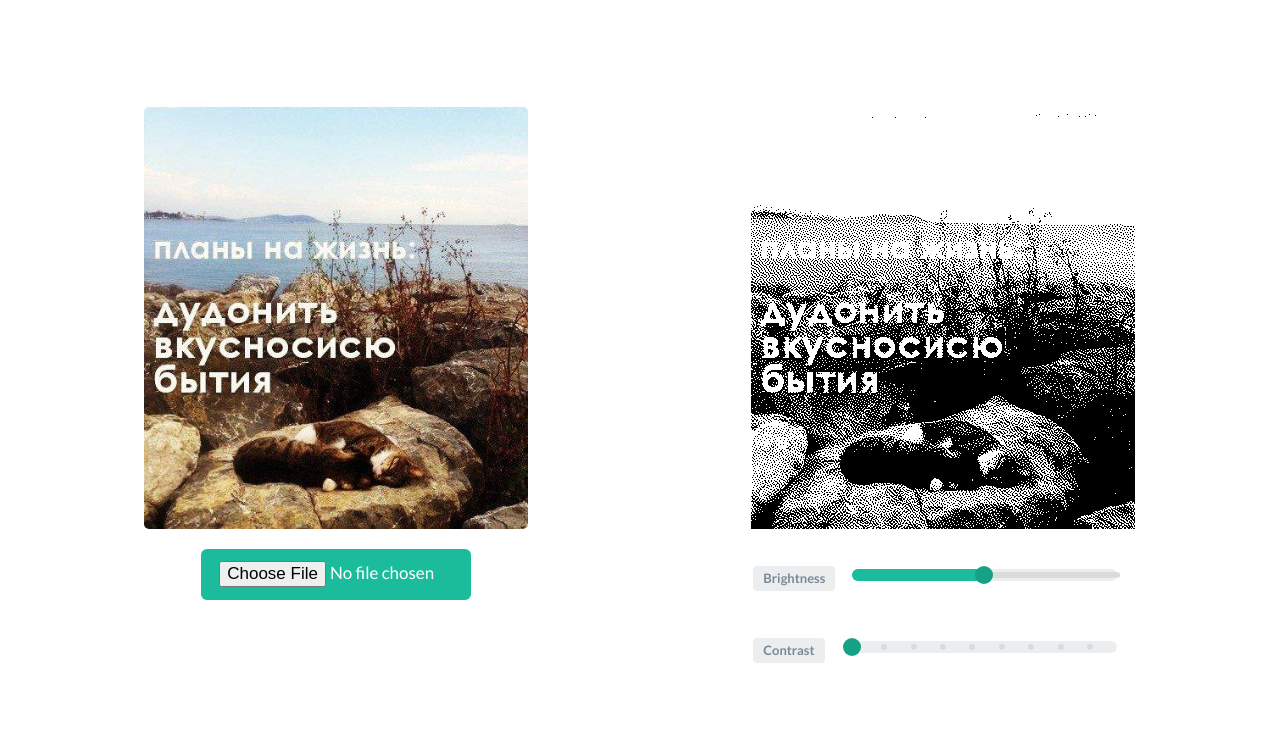
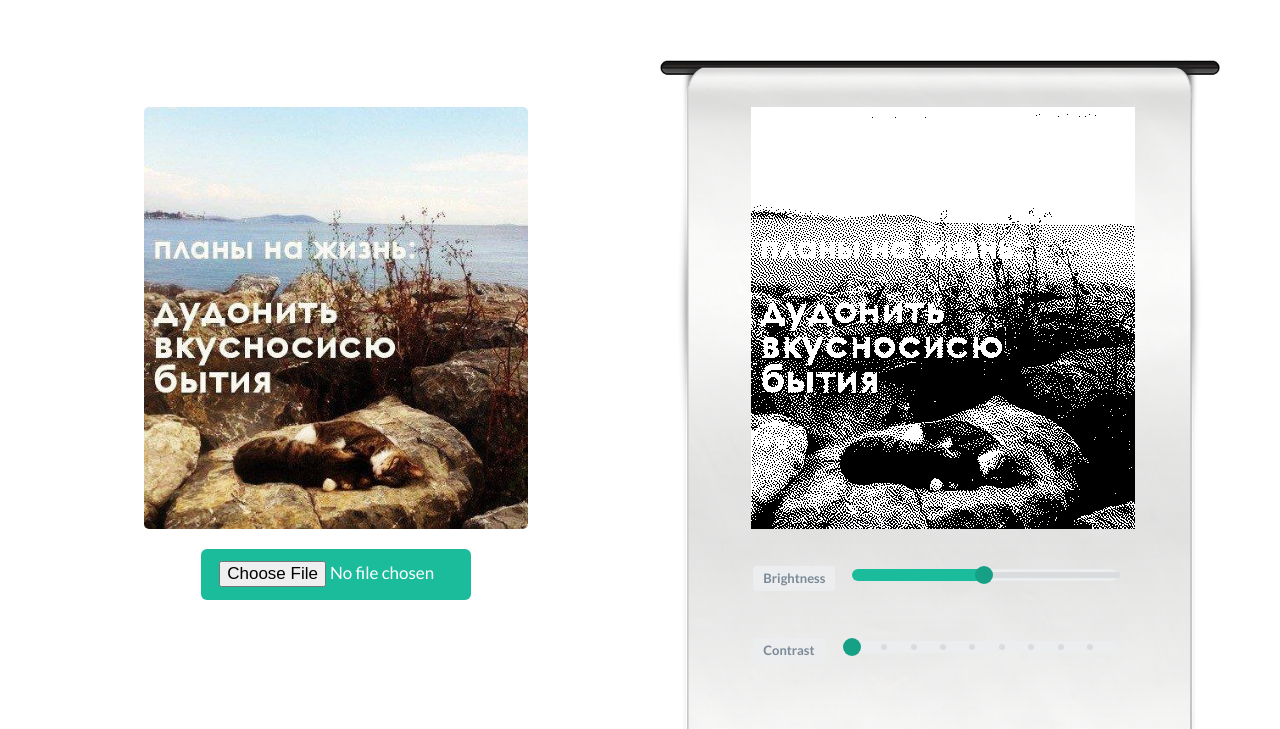
Before and after one commit to kpeeem/Atkinson-dither-convertion, a plain HTML site: page index.html in a window 1280 px wide. Shown: the part 71-800 px from the top of the page. Drawn offline with Linux system fonts and the light colour scheme; the site is published under a folder, as on GitHub Pages, so addresses that start at the root find nothing.

Commit message:
Update main.css

```diff
--- a/asset/css/main.css
+++ b/asset/css/main.css
@@ -32,7 +32,7 @@ canvas{
 }
 
 .reciept{
-    background-image: url(/asset/img/receipt.png);
+    background-image: url(../../asset/img/receipt.png);
     width: 590px;
     height: 1050px;
     background-size: contain;
```
